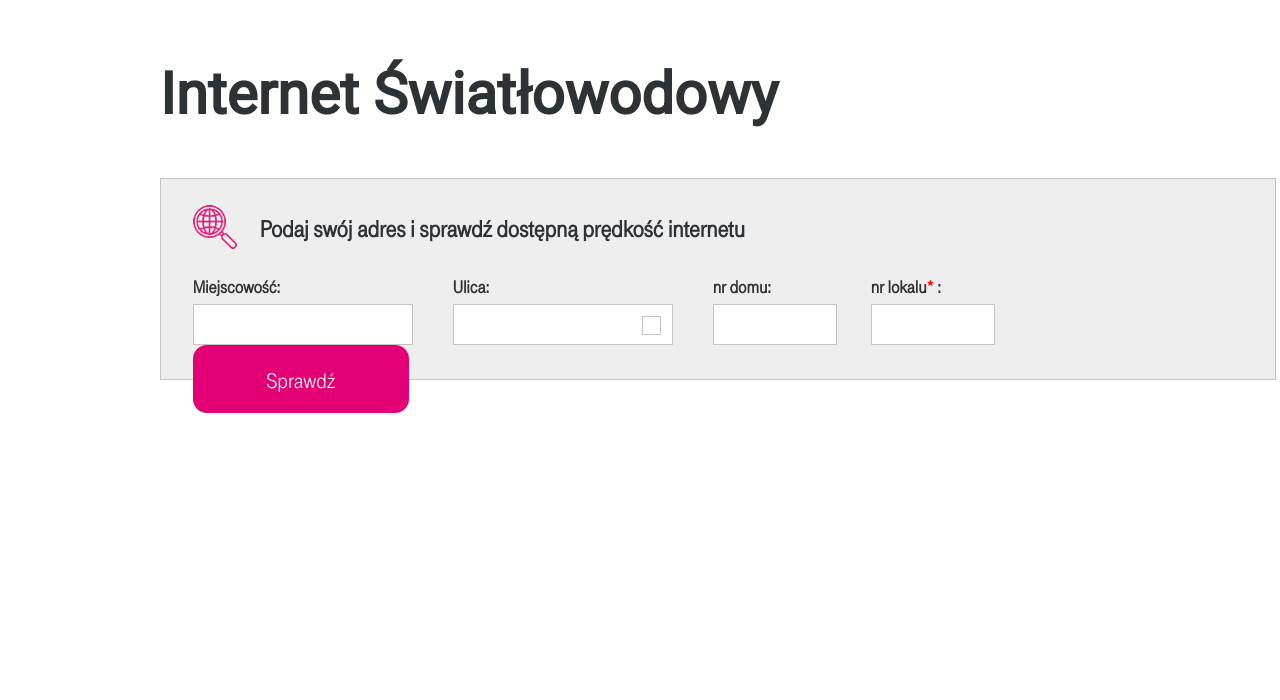
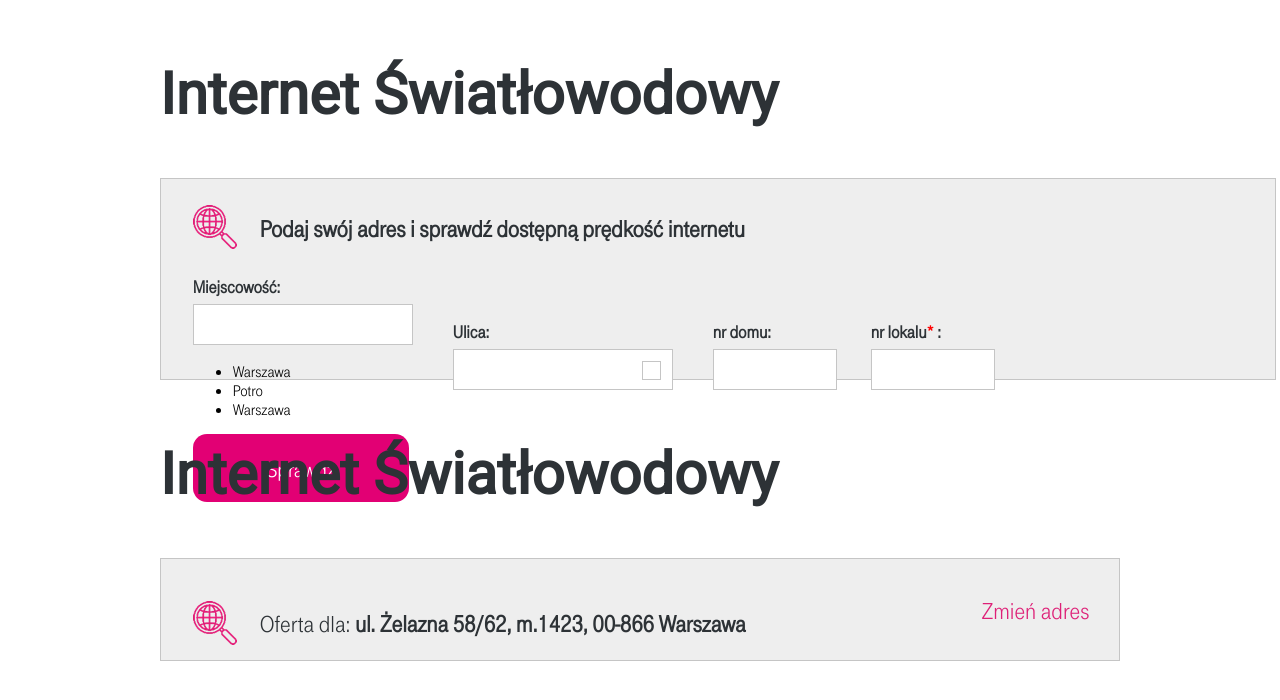
Before and after one commit to vlad-redcritical/san-calixto, a plain HTML site: page index.html in a window 1280 px wide. Drawn offline with nearby package versions, Linux system fonts and the light colour scheme; files whose address does not match are found by name.

Commit message:
Refactoring

```diff
--- a/css/styles.css
+++ b/css/styles.css
@@ -14,7 +14,7 @@
 
 
 /*common start*/
-.box{
+.box {
 	display: -webkit-box;
     display: -ms-flexbox;
     display: flex;
@@ -34,7 +34,7 @@
 
    }
 
-   .container {
+   .search-galaxy .container {
     max-width: 2560px;
     min-width: 300px;
     margin-left: auto;
@@ -47,7 +47,7 @@
     margin-right: auto !important;}
 
 
-.box-container, .box-container-summary{
+.box-container-galaxy, .box-container-summary{
 	  display: -webkit-box;
     display: -ms-flexbox;
     display: flex;
@@ -58,10 +58,8 @@
     margin-left: 32px;
     width: 616px;
 }
- /*common end*/
 
-
-  .box-options {
+  .search-galaxy .box-options {
       display: -webkit-box;
     display: -ms-flexbox;
     display: flex;
@@ -70,8 +68,6 @@
             align-items: center;
     -webkit-box-pack: justify;
         -ms-flex-pack: justify;
-/*            justify-content: space-between;
-*/
     -ms-flex-wrap: wrap;
         flex-wrap: wrap;
      padding: 26px 27px 36px 32px;
@@ -88,10 +84,6 @@
   line-height: 26px;
 }
 
-
-
-
-/*form 1 start*/
 
 .group {
   height: 44px;
@@ -111,7 +103,7 @@
   line-height: 27px;
 }
 
-.rectangle {
+.rectangle-galaxy {
   height: 200px;
   width: 1114px;
   border: 1px solid #C5C5C5;
@@ -184,6 +176,15 @@
   background-color: #FFFFFF;
   margin-top: 8px;
   margin-right: 41px;
+}
+
+
+.search_get_hints {
+  height: 204px;
+  width: 245px;
+  border: 1px solid #C5C5C5;
+  background-color: #FFFFFF;
+  box-shadow: 0 3px 6px 0 rgba(0,0,0,0.15);
 }
 
 .rectangle-6-copy-3 {
@@ -287,13 +288,6 @@
     justify-content: space-between;
 }
 
-
-/*Checkbox impl End*/
-
-/*form 1 end*/
-
-
-/*form 2 start*/
 .adres-bold, .adres, .inny-adres {
 	font-size: 24px;
 	line-height: 27px;
@@ -339,15 +333,9 @@ h1{
 		margin-bottom: 50px;
 }
 
-/*form 2 end*/
-
-
 @font-face {
   font-family: 'TeleGroteskNormal';
   src: url("../fonts/TeleGroteskNormal.woff"); }
-
-
-
 
 
 @font-face {
--- a/index.html
+++ b/index.html
@@ -17,13 +17,13 @@
 
 <body>
 
-<section id="search-galaxy">
+<section class="search-galaxy">
 	<div class="container">
 		<h1>Internet Światłowodowy</h1>
 
 
-			<div class="rectangle">
-				<div class="box-container">
+			<div class="rectangle-galaxy">
+				<div class="box-container-galaxy">
 					<img class="pasted-image-1" src="img/search.png" alt="">
     			    <span class="podaj-swoj-adres-i-s">Podaj swój adres i sprawdź dostępną prędkość internetu</span>
     			</div>
@@ -32,9 +32,15 @@
 					<div class="option-grid">
 						<label for="field-city" class="miejscowo">Miejscowość:</label>
 						<input type="text" name="field-city" id="field-city" class="rectangle-box"/>
-						<!-- <div class="search-suggest__list">
+						<ul id="search_get_hints">
+							<li>Warszawa</li>
+							<li>Potro</li>
+							<li>Warszawa</li>
+						</ul>
+						<div class="search-suggest__list">
 							<ul id="search_get_hints"></ul>
-						</div> -->
+						</div>
+
 					</div>
 					<div class="option-grid">
 						<label for="field-street" class="ulica">Ulica:</label>
@@ -64,6 +70,21 @@
     		</div>
     		<input id="hintsLimit" type="hidden" value="3">
 	</div>
+
+	<div class="container">
+		<h1>Internet Światłowodowy</h1>
+		<div class="box">
+			<div class="box-container-galaxy">
+				<img src="img/search.png" alt="">
+
+
+    			   <p class="adres">
+    			   	Oferta dla:
+    			    <span class="adres-bold">ul. Żelazna 58/62, m.1423, 00-866 Warszawa</span>
+    			   </p>
+			</div>
+    		<a href="#" class="inny-adres">Zmień adres</a>
+		</div>
 </section>
 <script type="text/javascript" src="https://code.jquery.com/jquery-3.3.1.min.js"></script>
 <script src="./js/tippy.min.js"></script>
```
